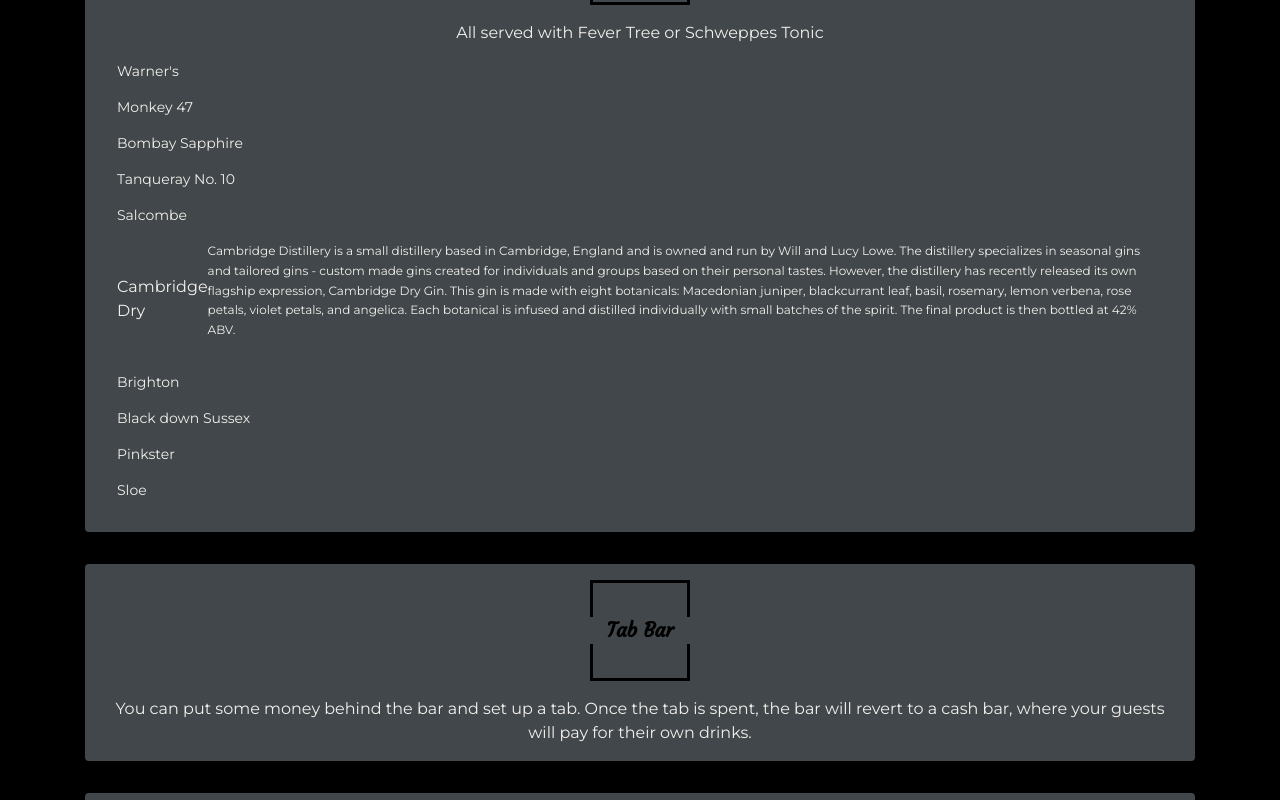
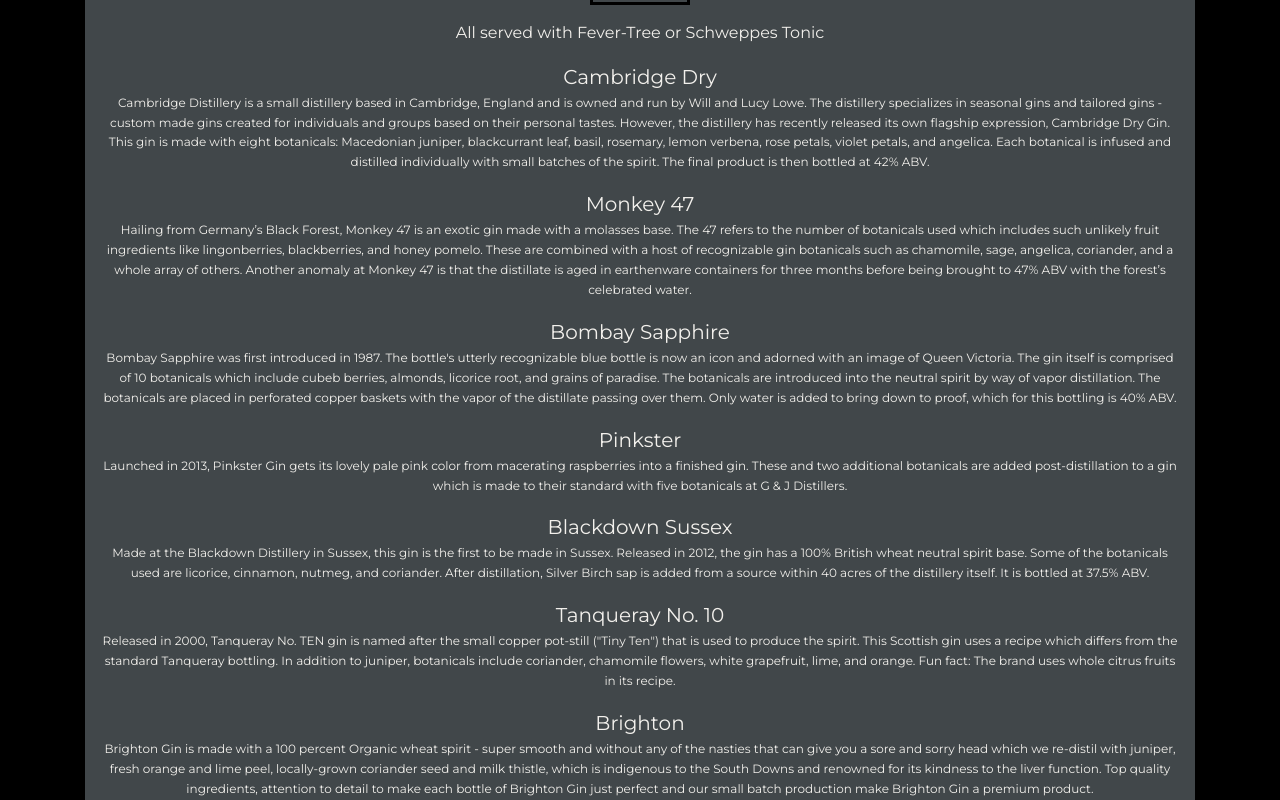
Before and after one commit to sdeagh/jackinabox, a React (Create React App) app: page /drinks in a window 1280 px wide. Shown: the part 420-1220 px from the top of the page. Built offline with nearby package versions, Linux system fonts and the light colour scheme.

Commit message:
adding gin

```diff
--- a/src/Drinks/Drinks.jsx
+++ b/src/Drinks/Drinks.jsx
@@ -47,46 +47,61 @@
                   Gin&apos;tastic&apos;
                 </Typography>
                 <div className={classes.logoBottom} />
-                <Typography variant="body1">
-                  All served with Fever Tree or Schweppes Tonic
+
+                <Typography paragraph variant="body1">
+                  All served with Fever-Tree or Schweppes Tonic
                 </Typography>
-                <List>
-                  <ListItem>
-                Warner&apos;s
-                  </ListItem>
-                  <ListItem>
-                Monkey 47
-                  </ListItem>
-                  <ListItem>
-                Bombay Sapphire
-                  </ListItem>
-                  <ListItem>
-                Tanqueray No. 10
-                  </ListItem>
-                  <ListItem>
-                Salcombe
-                  </ListItem>
-                  <ListItem>
-                  <Typography>
-                Cambridge Dry
+                <Typography variant="h6">
+                  Cambridge Dry
                 </Typography>
                 <Typography paragraph variant="caption">
-                Cambridge Distillery is a small distillery based in Cambridge, England and is owned and run by Will and Lucy Lowe. The distillery specializes in seasonal gins and tailored gins - custom made gins created for individuals and groups based on their personal tastes. However, the distillery has recently released its own flagship expression, Cambridge Dry Gin. This gin is made with eight botanicals: Macedonian juniper, blackcurrant leaf, basil, rosemary, lemon verbena, rose petals, violet petals, and angelica. Each botanical is infused and distilled individually with small batches of the spirit. The final product is then bottled at 42% ABV.
+                  Cambridge Distillery is a small distillery based in Cambridge, England and is owned and run by Will and Lucy Lowe. The distillery specializes in seasonal gins and tailored gins - custom made gins created for individuals and groups based on their personal tastes. However, the distillery has recently released its own flagship expression, Cambridge Dry Gin. This gin is made with eight botanicals: Macedonian juniper, blackcurrant leaf, basil, rosemary, lemon verbena, rose petals, violet petals, and angelica. Each botanical is infused and distilled individually with small batches of the spirit. The final product is then bottled at 42% ABV.
                 </Typography>
-                </ListItem>
-                  <ListItem>
-                Brighton
-                  </ListItem>
-                  <ListItem>
-                Black down Sussex
-                  </ListItem>
-                  <ListItem>
-                Pinkster
-                  </ListItem>
-                  <ListItem>
+                <Typography variant="h6">
+                  Monkey 47
+                </Typography>
+                <Typography paragraph variant="caption">
+                Hailing from Germany’s Black Forest, Monkey 47 is an exotic gin made with a molasses base. The 47 refers to the number of botanicals used which includes such unlikely fruit ingredients like lingonberries, blackberries, and honey pomelo. These are combined with a host of recognizable gin botanicals such as chamomile, sage, angelica, coriander, and a whole array of others. Another anomaly at Monkey 47 is that the distillate is aged in earthenware containers for three months before being brought to 47% ABV with the forest’s celebrated water.
+                </Typography>
+                <Typography variant="h6">
+                  Bombay Sapphire
+                </Typography>
+                <Typography paragraph variant="caption">
+                Bombay Sapphire was first introduced in 1987. The bottle's utterly recognizable blue bottle is now an icon and adorned with an image of Queen Victoria. The gin itself is comprised of 10 botanicals which include cubeb berries, almonds, licorice root, and grains of paradise. The botanicals are introduced into the neutral spirit by way of vapor distillation. The botanicals are placed in perforated copper baskets with the vapor of the distillate passing over them. Only water is added to bring down to proof, which for this bottling is 40% ABV.
+                </Typography>
+                <Typography variant="h6">
+                  Pinkster
+                </Typography>
+                <Typography paragraph variant="caption">
+                Launched in 2013, Pinkster Gin gets its lovely pale pink color from macerating raspberries into a finished gin. These and two additional botanicals are added post-distillation to a gin which is made to their standard with five botanicals at G & J Distillers.
+                </Typography>
+                <Typography variant="h6">
+                  Blackdown Sussex
+                </Typography>
+                <Typography paragraph variant="caption">
+                Made at the Blackdown Distillery in Sussex, this gin is the first to be made in Sussex. Released in 2012, the gin has a 100% British wheat neutral spirit base. Some of the botanicals used are licorice, cinnamon, nutmeg, and coriander. After distillation, Silver Birch sap is added from a source within 40 acres of the distillery itself. It is bottled at 37.5% ABV.
+                </Typography>
+                <Typography variant="h6">
+                Tanqueray No. 10
+                </Typography>
+                <Typography paragraph variant="caption">
+                Released in 2000, Tanqueray No. TEN gin is named after the small copper pot-still ("Tiny Ten") that is used to produce the spirit. This Scottish gin uses a recipe which differs from the standard Tanqueray bottling. In addition to juniper, botanicals include coriander, chamomile flowers, white grapefruit, lime, and orange. Fun fact: The brand uses whole citrus fruits in its recipe.
+                </Typography>
+                <Typography variant="h6">
+                  Brighton
+                </Typography>
+                <Typography paragraph variant="caption">
+                Brighton Gin is made with a 100 percent Organic wheat spirit - super smooth and without any of the nasties that can give you a sore and sorry head which we re-distil with juniper, fresh orange and lime peel, locally-grown coriander seed and milk thistle, which is indigenous to the South Downs and renowned for its kindness to the liver function. Top quality ingredients, attention to detail to make each bottle of Brighton Gin just perfect and our small batch production make Brighton Gin a premium product.
+                </Typography>
+                <Typography variant="h6">
+                  Salcombe
+                </Typography>
+                <Typography paragraph variant="caption">
+                Nestled amongst traditional boatbuilders on Island Street, Salcombe, at one of the world's only distilleries directly accessible by boat, Salcombe Distilling Co. creates exceptional handcrafted gin with an uncompromising approach to quality. Distilled and crafted in Salcombe, Devon, England on Provident, our bespoke 450 litre copper pot still, Salcombe Gin 'Start Point' is a citrus led classic London Dry Gin that is exceptionally smooth, distinct and complex. We use the finest Macedonian juniper, English coriander seeds, fresh Mediterranean citrus peels and eight further hand sourced botanicals from around the world, blended together with pure naturally soft Dartmoor water to create this perfectly balanced gin.
+                </Typography>
                 Sloe
-                  </ListItem>
-                </List>
+                Warner&apos;s
+
               </Paper>
             </Grid>
 
```
